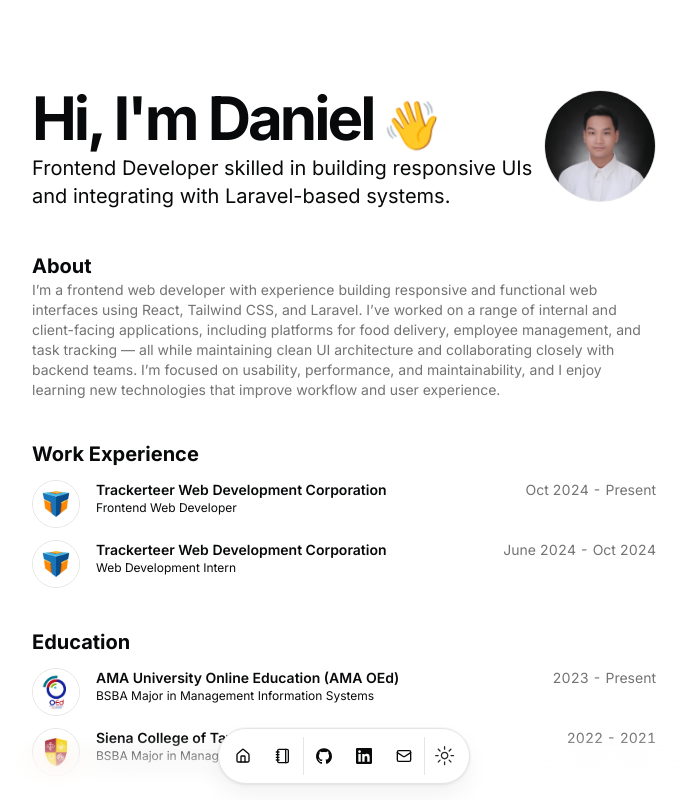
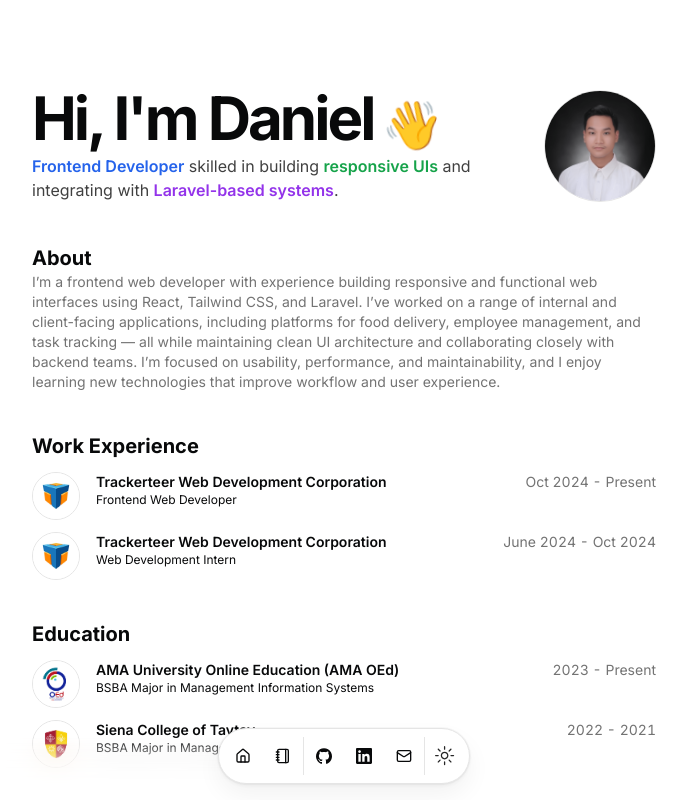
Before and after one commit to DanezseWork/my-portfolio, a Next.js app: page / in a window 1280 px wide. Shown: the top 800 px of the page, without its empty margins (296-983 px from the left). Built offline with nearby package versions, Linux system fonts and the light colour scheme.

Commit message:
Description
added color to some words

```diff
--- a/src/app/page.tsx
+++ b/src/app/page.tsx
@@ -12,6 +12,20 @@ import Link from "next/link";
 import Markdown from "react-markdown";
 
 import { useEffect, useState } from "react";
+
+const styledDescription = DATA.description
+  .replace(
+    "Frontend Developer",
+    `<span class='text-blue-600 font-semibold'>Frontend Developer</span>`
+  )
+  .replace(
+    "responsive UIs",
+    `<span class='text-green-600 font-semibold'>responsive UIs</span>`
+  )
+  .replace(
+    "Laravel-based systems",
+    `<span class='text-purple-600 font-semibold'>Laravel-based systems</span>`
+  );
 
 
 const BLUR_FADE_DELAY = 0.04;
@@ -47,14 +61,17 @@ useEffect(() => {
                     👋
                   </span>
                 )}
-
               </div>
-
-              <BlurFadeText
+              {/* <BlurFadeText
                 className="max-w-[600px] md:text-xl"
                 delay={BLUR_FADE_DELAY}
                 text={DATA.description}
+              /> */}
+              <BlurFadeText
+                html={styledDescription}
+                className="text-neutral-700 text-base"
               />
+
             </div>
             <BlurFade delay={BLUR_FADE_DELAY}>
               <Avatar className="size-28 border">
--- a/src/components/magicui/blur-fade-text.tsx
+++ b/src/components/magicui/blur-fade-text.tsx
@@ -5,7 +5,8 @@ import { AnimatePresence, motion, Variants } from "framer-motion";
 import { useMemo } from "react";
 
 interface BlurFadeTextProps {
-  text: string;
+  text?: string;
+  html?: string; // ✅ add this
   className?: string;
   variant?: {
     hidden: { y: number };
@@ -19,6 +20,7 @@ interface BlurFadeTextProps {
 }
 const BlurFadeText = ({
   text,
+  html,
   className,
   variant,
   characterDelay = 0.03,
@@ -31,7 +33,8 @@ const BlurFadeText = ({
     visible: { y: -yOffset, opacity: 1, filter: "blur(0px)" },
   };
   const combinedVariants = variant || defaultVariants;
-  const characters = useMemo(() => Array.from(text), [text]);
+  const characters = useMemo(() => Array.from(text ?? ""), [text]);
+
 
   if (animateByCharacter) {
     return (
@@ -63,6 +66,21 @@ const BlurFadeText = ({
   return (
     <div className="flex">
       <AnimatePresence>
+        {html ? (
+          <motion.span
+            initial="hidden"
+            animate="visible"
+            exit="hidden"
+            variants={combinedVariants}
+            transition={{
+              yoyo: Infinity,
+              delay,
+              ease: "easeOut",
+            }}
+            className={cn("inline-block", className)}
+            dangerouslySetInnerHTML={{ __html: html }}
+          />
+        ) : (
           <motion.span
             initial="hidden"
             animate="visible"
@@ -77,6 +95,7 @@ const BlurFadeText = ({
           >
             {text}
           </motion.span>
+        )}
       </AnimatePresence>
     </div>
   );
```
Lines whose indentation alone changed are shown as unchanged.
